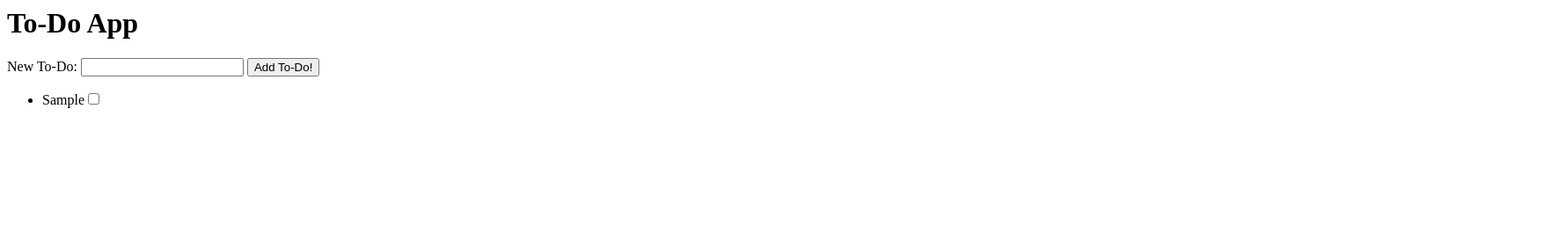
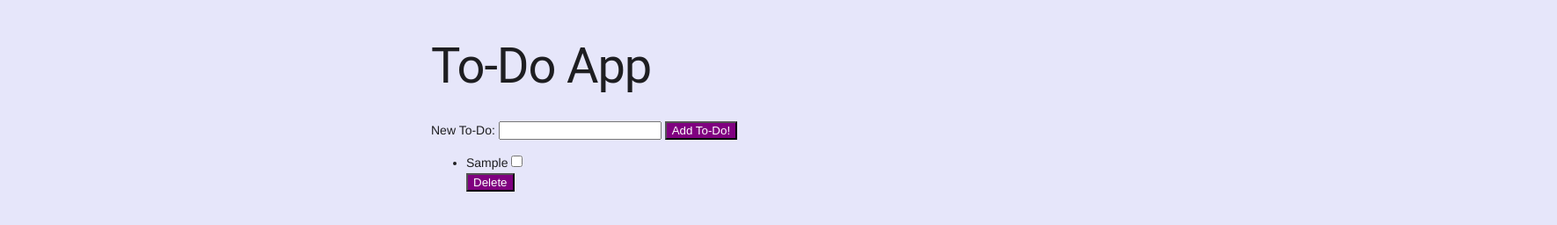
Before and after one commit to KeyRichey/To-Do-App, a plain HTML site: page index.html in a window 1280 px wide. Both pictures are taken after typing "Sample" into the empty fields and a click on the button "Add To-Do!". Shown: the whole page at 88% size, 1770 px wide, since content can reach past the window. Drawn offline with nearby package versions, Linux system fonts and the light colour scheme.

Commit message:
Assignment 5 completed

```diff
--- a/app.js
+++ b/app.js
@@ -13,6 +13,10 @@ function onReady() {
     let checkbox = document.createElement('input');
     // set the input's type to checkbox
     checkbox.type = "checkbox";
+    // create a delete button
+    let deleteButton = document.createElement('button');
+    // set text of the element
+    deleteButton.textContent = "Delete";
     // set the title
     newLi.textContent = title;
     // attach the checkbox to the li
@@ -21,6 +25,13 @@ function onReady() {
     toDoList.appendChild(newLi);
     //empty the input
     newToDoText.value = '';
+    // attach delete button
+    toDoList.appendChild(deleteButton);
+    // delete button event
+    deleteButton.addEventListener('click', event => {
+      toDoList.removeChild(newLi);
+      toDoList.removeChild(deleteButton);
+    });
   });
 }
 
--- a/index.html
+++ b/index.html
@@ -3,6 +3,11 @@
   <head>
     <meta name="viewport" content="width=device-width, initial-scale=1">
     <title>To-Do App</title>
+    <!-- Material Design Lite -->
+   <link rel="stylesheet" href="https://code.getmdl.io/1.3.0/material.grey-lime.min.css">
+   <script defer src="https://code.getmdl.io/1.3.0/material.min.js"></script>
+    <!-- Custom Styles -->
+ <link rel="stylesheet" href="styles/main.css">
   </head>
   <body>
     <h1>To-Do App</h1>
--- /dev/null
+++ b/styles/main.css
@@ -0,0 +1,10 @@
+body{
+  padding-left: 35rem;
+  padding-top: 1rem;
+  background-color: lavender;
+}
+
+button{
+  color: white;
+  background-color: purple;
+}
```
Lines whose indentation alone changed are shown as unchanged.
